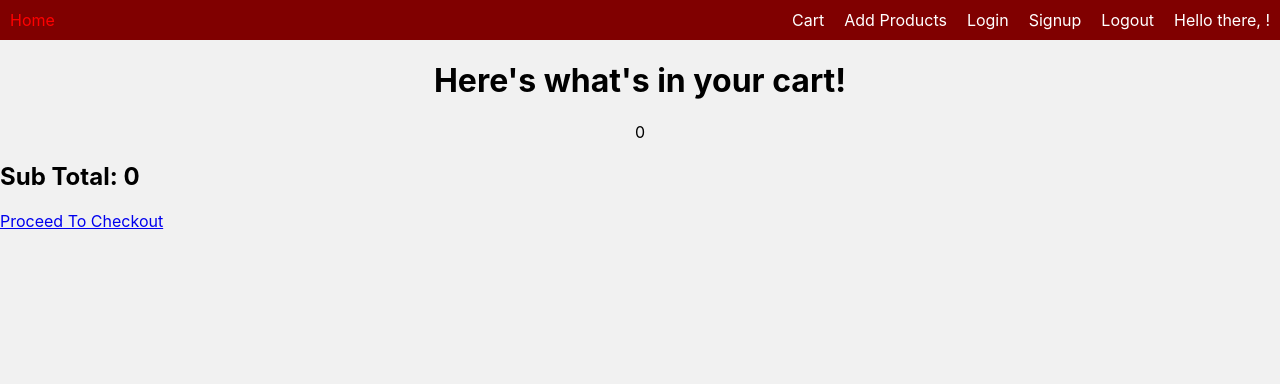
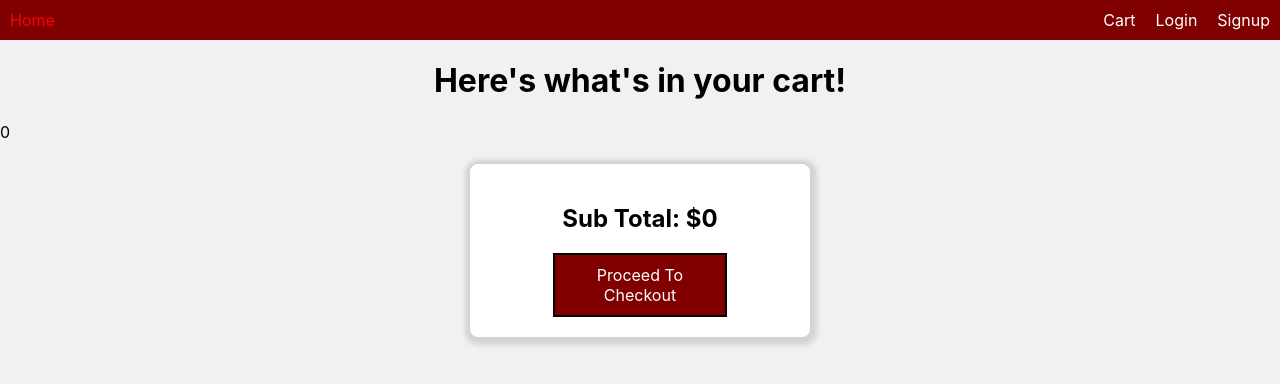
Before and after one commit to Ethan84Hill/3rd-project-frontend, a React (Create React App) app: page /cart in a window 1280 px wide. Shown: the top 384 px of the page. Built offline with nearby package versions, Linux system fonts and the light colour scheme.

Commit message:
almost done

```diff
--- a/src/App.css
+++ b/src/App.css
@@ -253,3 +253,28 @@
   margin: auto;
   margin-top: 10px;
 }
+
+.btn-quantity-organizer {
+  display: flex;
+  flex-direction: row;
+  justify-content: center;
+}
+
+.button-organizer {
+  display: flex;
+  flex-direction: column;
+  padding: 10px;
+}
+
+.btn-increase {
+  margin: auto;
+  margin-bottom: 5px;
+}
+
+.btn-decrease {
+
+}
+
+.quantity-number {
+
+}
--- a/src/App.js
+++ b/src/App.js
@@ -9,6 +9,7 @@ import CartPage from './pages/CartPage';
 import CheckoutPage from './pages/CheckoutPage';
 
 import './App.css';
+import './Cart.css'
 
 function App() {
   return (
--- /dev/null
+++ b/src/Cart.css
@@ -0,0 +1,94 @@
+.cart-organizer {
+    display: flex;
+    flex-direction: column;
+}
+
+.cart-info-organizer {
+    display: flex;
+    flex-direction: row;
+}
+
+.cart-background {
+    padding: 20px;
+    background-color: white;
+    /* border: 2px solid lightgrey; */
+    border-bottom: 2px solid #800000;
+    /* border-radius: 10px; */
+    width: 700px;
+    /* box-shadow: 1px 2px 5px 4px lightgrey; */
+    margin: auto;
+    margin-bottom: 20px;
+}
+
+.cart-item-info {
+    display: flex;
+    flex-direction: column;
+    margin: auto;
+}
+
+.cart-img-size {
+    width: 250px;
+    height: 250px;
+    object-fit: scale-up;
+    margin: auto;
+}
+
+.cart-rug-name {
+    border-bottom: 2px solid #800000;
+}
+
+.cart-rug-dimensions {
+    border-bottom: 2px solid #800000;
+}
+
+.cart-rug-price {
+    border-bottom: 2px solid #800000;
+}
+
+.cart-qty {
+    border-bottom: 2px solid #800000;
+}
+
+.cart-remove-btn {
+    text-align: center;
+    background-color: #800000;
+    color: white;
+    width: 150px;
+    margin: auto;
+    padding: 10px;
+}
+
+.cart-total-checkout-background {
+    padding: 20px;
+    background-color: white;
+    border: 2px solid lightgrey;
+    border-radius: 10px;
+    width: 300px;
+    box-shadow: 1px 2px 5px 4px lightgrey;
+    margin: auto;
+    margin-top: 20px;
+    margin-bottom: 20px;
+}
+
+.cart-total {
+    text-align: center;
+}
+
+.cart-checkout {
+    display: flex;
+    justify-content: center;
+    text-decoration: none;
+    text-align: center;
+    background-color: #800000;
+    color: white;
+    width: 150px;
+    margin: auto;
+    padding: 10px;
+    border: 2px solid black;
+}
+
+hr {
+    border: 1px solid red;
+    width: 200px;
+    margin: auto;
+}
--- a/src/components/Navbar.js
+++ b/src/components/Navbar.js
@@ -20,14 +20,14 @@ function Navbar() {
 
         {/* <Link to="/products" className="login-link">Products</Link> */}
 
-        <Link to="/products/add" className="login-link">Add Products</Link>
+        { user && user.email === "asdf@asdf.com" ? <Link to="/products/add" className="login-link">Add Products</Link> : null }
 
-        <Link to="/login" className="login-link">Login</Link>
+        { !isLoggedIn ? <Link to="/login" className="login-link">Login</Link> : null }
 
-        <Link to="/signup" className="signup-link">Signup</Link>
+        { !isLoggedIn ? <Link to="/signup" className="signup-link">Signup</Link> : null }
 
-        <Link onClick={logOutUser} className="logout-link">Logout</Link>
-        <span className="hello-user"> Hello there, {user && user.name}!</span>
+        { isLoggedIn ? <Link onClick={logOutUser} className="logout-link">Logout</Link> : null }
+        { isLoggedIn ? <span className="hello-user"> Hello there, {user && user.name}!</span> : null }
         </div>
 
     </nav>
--- a/src/context/auth.context.js
+++ b/src/context/auth.context.js
@@ -1,4 +1,5 @@
 import { useState, useEffect, createContext } from "react";
+import { useLocation, useNavigate, Outlet } from "react-router-dom";
 import axios from "axios";
 
 
@@ -14,7 +15,9 @@ function AuthProviderWrapper(props){
     const storeToken = (token) => {
         localStorage.setItem('authToken', token);
       }
+
       const storedToken = localStorage.getItem('authToken');
+
       const authenticateUser = () => {
         const storedToken = localStorage.getItem('authToken');
 
--- a/src/context/store.context.js
+++ b/src/context/store.context.js
@@ -1,6 +1,6 @@
 import { useState, useEffect, createContext } from "react";
 import axios from "axios";
-import useLocalStorage from "react-use-localstorage";
+
 
 
 const API_URL='http://localhost:3001'
--- a/src/pages/CartPage.js
+++ b/src/pages/CartPage.js
@@ -12,36 +12,32 @@ function CartPage() {
         setCartArray(cartArray.filter(product => product !== productToRemove))
     }
 
-
-
-
-
     let totalPrice = 0
-
-
 
     return (
         <main>
             <h1 className="cart-header">Here's what's in your cart!</h1>
-            <div className='product-organizer'>
+            <div className='cart-organizer'>
             {cartArray.length && cartArray.map((singleProduct) => {
                 totalPrice += singleProduct.product.price * singleProduct.quantity;
                 return (
-                    <div className='product-info-organizer product-background'
-                    key={singleProduct._id}
-                    >
-                        <img className='img-size' src={singleProduct.product.img} alt="pic" />
-                        <h3 className='rug-name'>Name: {singleProduct.product.name}</h3>
-                        <h3 className='rug-dimensions'>Dimensions: {singleProduct.product.dimensions}</h3>
-                        <h3 className='rug-price'>Price: ${singleProduct.product.price}</h3>
-                        <h3>Quantity: {singleProduct.quantity}</h3>
-                        <button onClick={() => removeFromCart(singleProduct)}>Remove</button>
+                    <div className='cart-info-organizer cart-background' key={singleProduct._id}>
+                        <img className='cart-img-size' src={singleProduct.product.img} alt="pic" />
+                    <div className="cart-item-info">
+                        <h3 className='cart-rug-name'>Name: {singleProduct.product.name}</h3>
+                        <h3 className='cart-rug-dimensions'>Dimensions: {singleProduct.product.dimensions}</h3>
+                        <h3 className='cart-rug-price'>Price: ${singleProduct.product.price}</h3>
+                        <h3 className="cart-qty">Quantity: {singleProduct.quantity}</h3>
+                        <button className="cart-remove-btn" onClick={() => removeFromCart(singleProduct)}>Remove</button>
+                    </div>
                     </div>
                 )
             })}
             </div>
-            <h2>Sub Total: {totalPrice}</h2>
-            <Link to='/checkout' >Proceed To Checkout</Link>
+            <div className="cart-total-checkout-background">
+            <h2 className="cart-total">Sub Total: ${totalPrice}</h2>
+            <Link to='/checkout' className="cart-checkout">Proceed To Checkout</Link>
+            </div>
         </main>
     )
 }
--- a/src/pages/CheckoutPage.js
+++ b/src/pages/CheckoutPage.js
@@ -49,7 +49,6 @@ function CheckoutPage() {
             console.log(err)
           })
       };
-
 
 
     return (
--- a/src/pages/ProductsPage.js
+++ b/src/pages/ProductsPage.js
@@ -4,11 +4,20 @@ import { Link } from 'react-router-dom'
 import AddProduct from '../components/AddProduct';
 import DeleteProduct from '../components/DeleteProduct';
 import { StoreContext } from '../context/store.context';
+import { AuthContext } from '../context/auth.context';
 
 function ProductsPage() {
 
+    const { isLoggedIn, user } = useContext(AuthContext)
+
     const [productsArray, setProductsArray] = useState([])
     const [cartQuantity, setCartQuantity] = useState(1)
+
+    // const [isAdmin, setIsAdmin] = useState({
+    //     email: "asdf@asdf.com",
+    //     password: "asdf"
+    // })
+
     const {cartArray, setCartArray} = useContext(StoreContext)
 
     const storedToken = localStorage.getItem("authToken");
@@ -54,9 +63,8 @@ function ProductsPage() {
 
         setCartArray([...cartArray, newItem])
 
-
-console.log("NEW CART", cartArray)
-console.log("This is productsArray", productsArray[index])
+        console.log("NEW CART", cartArray)
+        console.log("This is productsArray", productsArray[index])
     }
 
 
@@ -73,11 +81,15 @@ console.log("This is productsArray", productsArray[index])
                         <h3 className='rug-name'>Name: {singleProduct.product.name}</h3>
                         <h3 className='rug-dimensions'>Dimensions: {singleProduct.product.dimensions}</h3>
                         <h3 className='rug-price'>Price: ${singleProduct.product.price}</h3>
-                        <button className='delete-btn'><DeleteProduct productId={singleProduct.product._id} setProductsArray={setProductsArray} productsArray={productsArray} /></button>
+                        { user && user.email === "asdf@asdf.com" ? <button className='delete-btn'><DeleteProduct productId={singleProduct.product._id} setProductsArray={setProductsArray} productsArray={productsArray} /></button> : null }
                         <button onClick={() => AddToCart(index)} className='add-btn'>Add to cart</button>
-                        <p>Quantity: {singleProduct.quantity}</p>
-                        <button onClick={() => IncreaseQuantity(index)}>+</button>
-                        <button onClick={() => DecreaseQuantity(index)}>-</button>
+                        <div className='btn-quantity-organizer'>
+                        <h3 className='quantity-number'>Quantity: {singleProduct.quantity}</h3>
+                        <div className='button-organizer'>
+                        <button className='btn-increase' onClick={() => IncreaseQuantity(index)}>+</button>
+                        <button className='btn-decrease' onClick={() => DecreaseQuantity(index)}>-</button>
+                        </div>
+                        </div>
                     </div>
                 )
             })}
```
Also changed, not shown: src/components/ListProducts.js (deleted).
